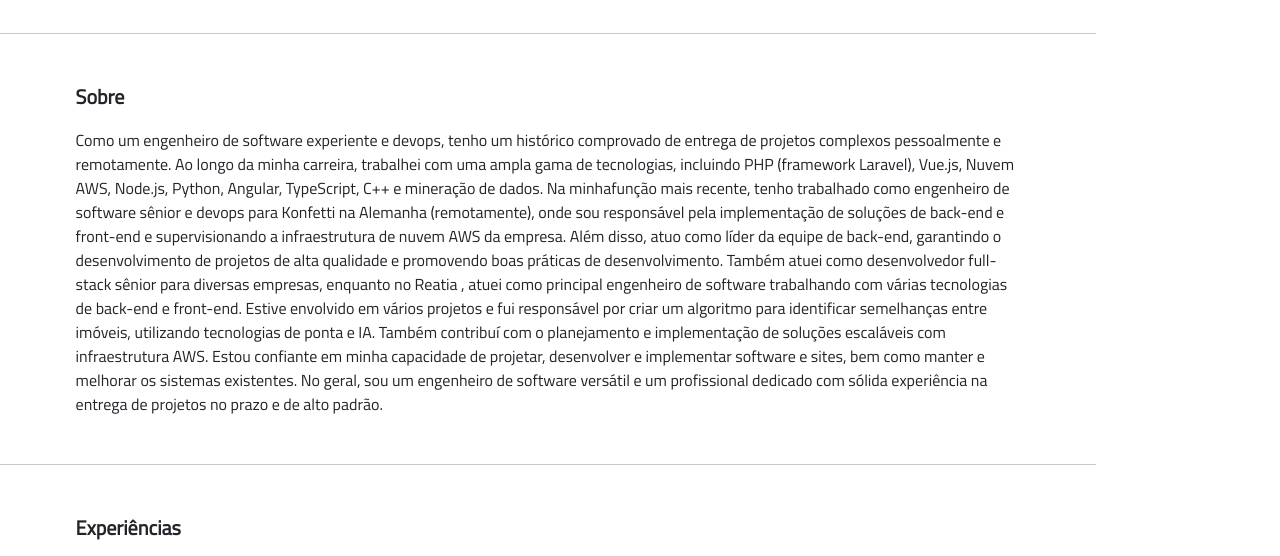
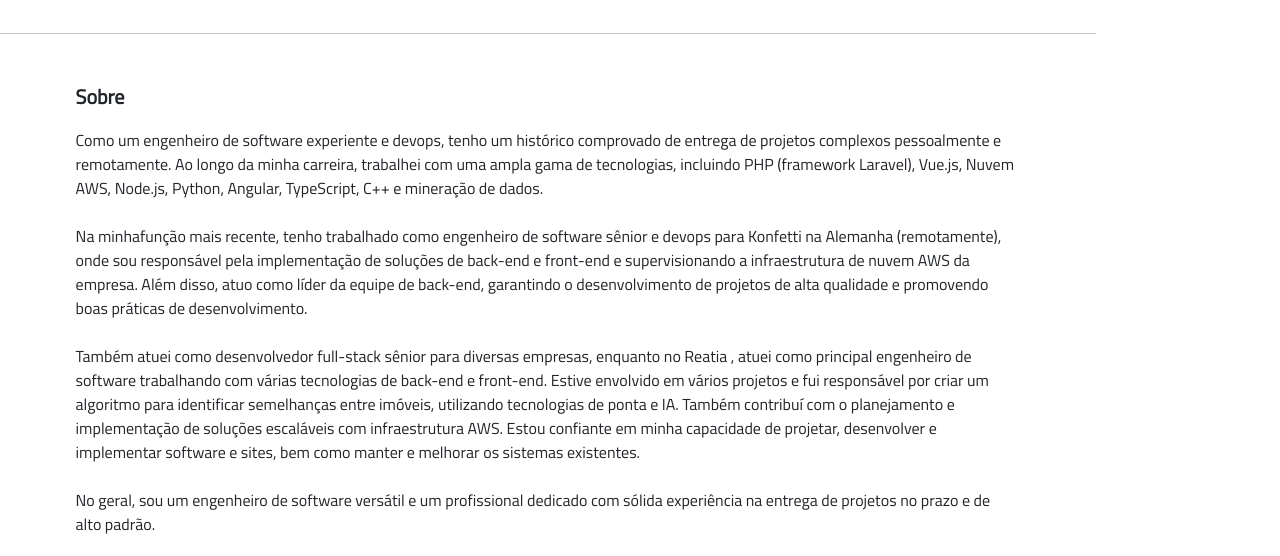
Before and after one commit to allysonp23/cv, a plain HTML site: page index.html in a window 1280 px wide. Shown: the part 232-788 px from the top of the page. Drawn offline with nearby package versions, Linux system fonts and the light colour scheme.

Commit message:
Update style.css

```diff
--- a/style.css
+++ b/style.css
@@ -73,3 +73,7 @@ a { color: inherit; text-decoration: underline; }
     margin-right: 8px;
     margin-bottom: 5px;
 }
+
+.about {
+    white-space: break-spaces;
+}
```
